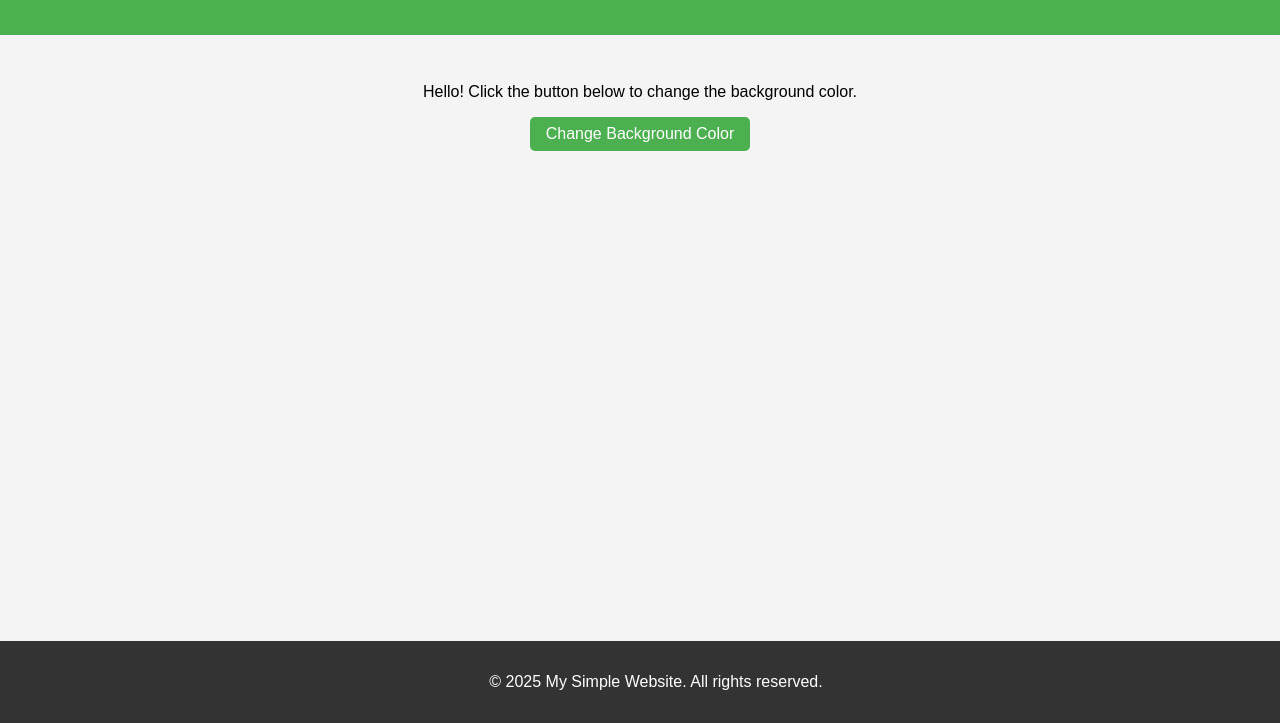
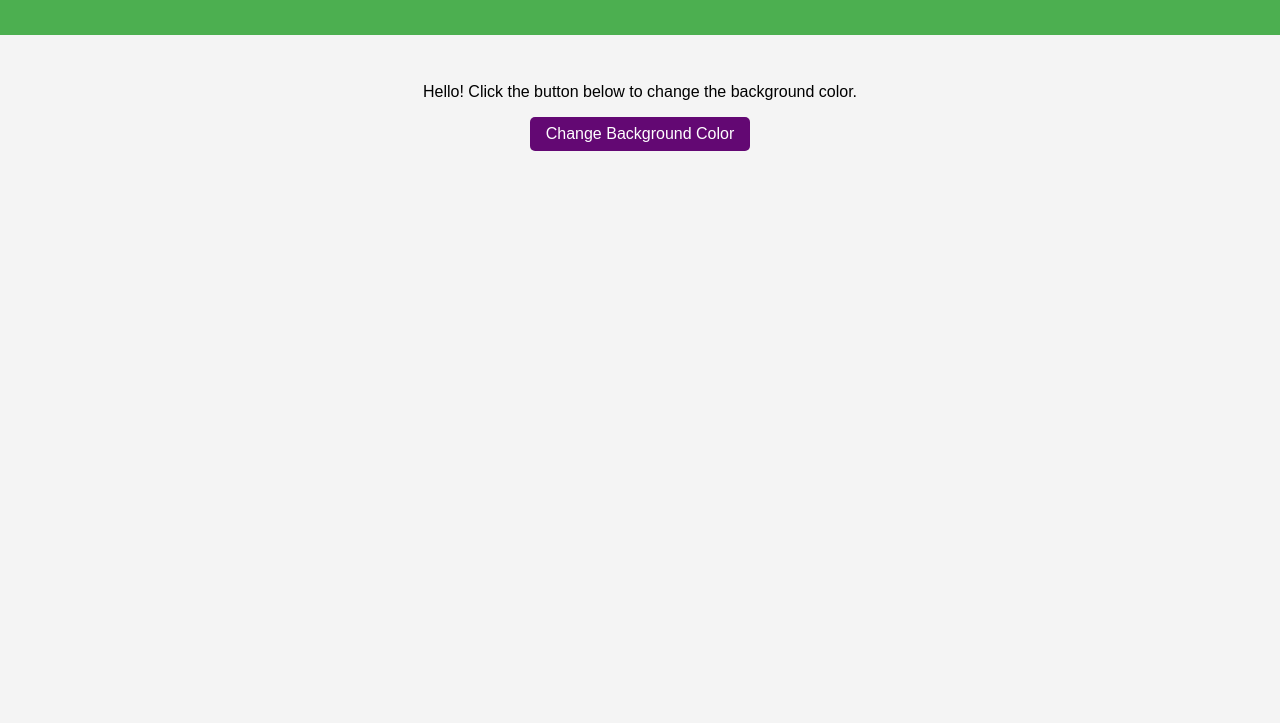
Before and after one commit to racso0611/Practice_Web, a plain HTML site: page index.html in a window 1280 px wide. Shown: the part 77-800 px from the top of the page. Drawn offline with Linux system fonts and the light colour scheme.

Commit message:
modify index

```diff
--- a/index.html
+++ b/index.html
@@ -29,14 +29,14 @@
       padding: 0.5rem 1rem;
       font-size: 1rem;
       color: white;
-      background-color: #4CAF50;
+      background-color: #630873;
       border: none;
       border-radius: 5px;
       cursor: pointer;
     }
 
     button:hover {
-      background-color: #45a049;
+      background-color: #8003aa;
     }
 
     footer {
@@ -60,10 +60,6 @@
     <button id="colorButton">Change Background Color</button>
   </main>
 
-  <footer>
-    <p>&copy; 2025 My Simple Website. All rights reserved.</p>
-  </footer>
-
   <script>
     // JavaScript for interactivity
     const button = document.getElementById('colorButton');
```
